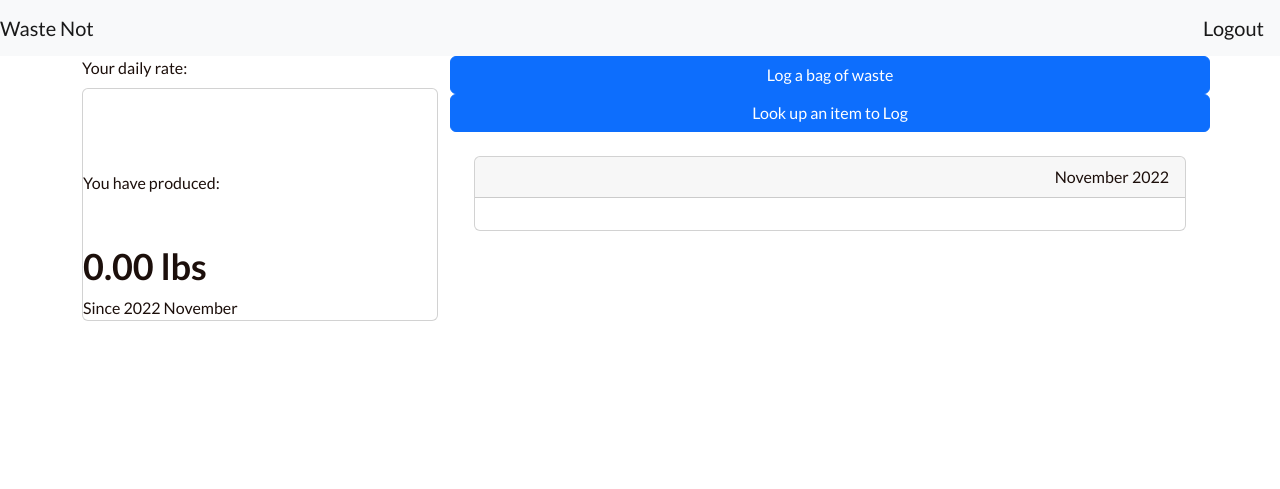
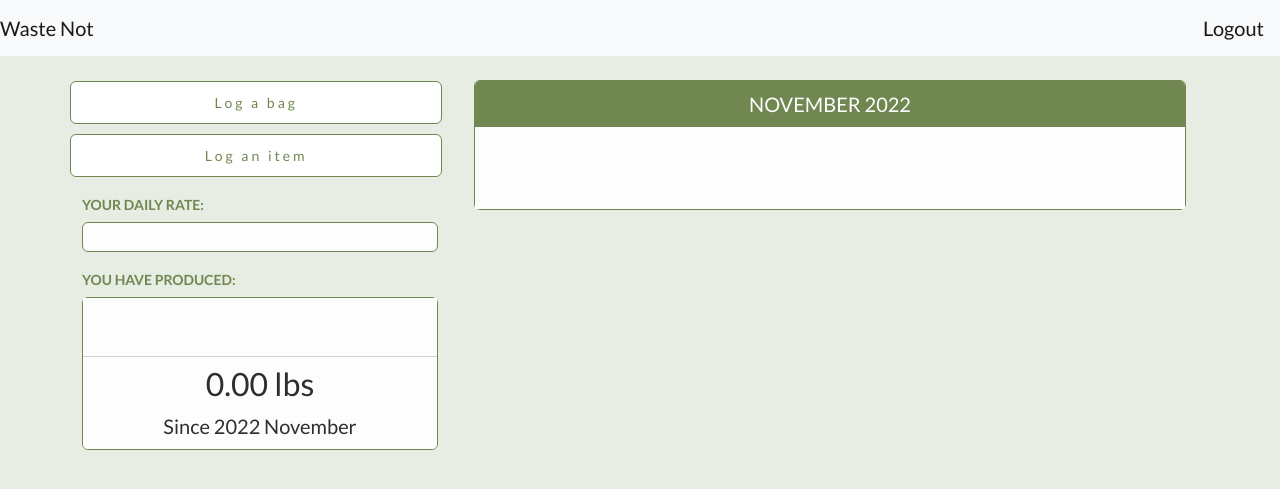
Before and after one commit to MartaSolomianko/waste-management-project, a Flask app: page /profile in a window 1280 px wide. Shown: the top 489 px of the page. Run offline with Flask 2, Linux system fonts and the light colour scheme; the visitor is signed in with stand-in values (Sample User, id 1); data comes from the database, SQL or seed files in the repository; data that the repository does not hold is empty.

Commit message:
WIP styling user profile

```diff
--- /dev/null
+++ b/static/css/profile.css
@@ -0,0 +1,125 @@
+h3 {
+    font-style: normal;
+    text-transform: uppercase;
+    font-weight: 700;
+    font-size: 14px;
+    color:#718752;
+}
+
+/* USER PROFILE PIE CHART */
+#piechart {
+    height: 20px;
+    width: 20%;
+    padding-bottom: 20px;
+  }
+
+#pie-chart-card {
+    margin-bottom: 40px;
+}
+
+/* USER PROFILE RECORDS */
+.flex-container {
+    display: flex;
+    flex-direction: row;
+    flex-wrap: wrap-reverse;
+    justify-content: flex-start;
+    align-items: flex-end;
+}
+
+#daily-rate-card {
+    background-color:#fdfdfd;
+    border-color: #718752;
+    width: 100%;
+    padding-top: 10px;
+    padding-bottom: 10px;
+    margin-bottom: 20px;
+    font-style: normal;
+    font-weight: 400;
+    font-size: 20px;
+    text-align: center;
+    text-transform: lowercase;
+
+}
+
+#display-record {
+    padding-top: 30px;
+    padding-left: 50px;
+    padding-right: 50px;
+    padding-bottom: 20px;
+}
+
+.container .card {
+    border-color: #718752;
+}
+
+.container .card-header {
+    background-color: #718752;
+    border: 0;
+    color: #fdfdfd;
+    margin-top: 0px;
+    font-style: normal;
+    font-weight: 400;
+    font-size: 20px;
+    text-align: center;
+    text-transform: uppercase;
+}
+
+.container .card-body {
+    background-color: #fdfdfd;
+    color: #718752;
+}
+
+.container .card-footer {
+    background-color: #fdfdfd;
+    font-style: normal;
+    font-weight: 400;
+    font-size: 20px;
+    text-align: center;
+}
+
+.container .swiper-button-prev {
+    color: #718752;
+  }
+
+.container .swiper-button-next {
+    color: #718752;
+  }
+
+.container .swiper-pagination-bullet-active {
+    background: #718752;
+  }
+
+
+/* BUTTONS TO LOG WASTE RECORDS */
+#log-bag {
+    background-color: white;
+    border-color: #718752;
+    width: 98%;
+    color: #718752;
+    font-size: 14px;
+    letter-spacing: 3px;
+    padding: 10px 0;
+    margin-bottom: 10px;
+    margin-top: 25px;
+}
+
+#log-bag:hover {
+    background-color: #718752;
+    color: white;
+}
+
+#log-item-btn {
+    background-color: white;
+    border-color: #718752;
+    width: 98%;
+    color: #718752;
+    font-size: 14px;
+    letter-spacing: 3px;
+    padding: 10px 0;
+    margin-bottom: 20px;
+}
+
+#log-item-btn:hover {
+    background-color: #718752;
+    color: white;
+}
--- a/static/css/styles.css
+++ b/static/css/styles.css
@@ -1,20 +1,9 @@
 body {
   font-family: 'Lato', sans-serif;
-  color: #1C0F0B;
+  color: #2E2E30;
+  background-color: #e8ede3;
 }
 
-
-/* USER PROFILE PIE CHART */
-#piechart {
-    height: 20px;
-    width: 20%;
-  }
-
-/* USER PROFILE RECORDS */
-.flex-container {
-    display: flex;
-    flex-direction: row;
-    flex-wrap: wrap-reverse;
-    justify-content: flex-start;
-    align-items: flex-end;
-}
+/* TODO: alert messages
+navigation
+flash messages */
--- a/static/profile.js
+++ b/static/profile.js
@@ -36,10 +36,10 @@ function userChart() {
                     // label: '2022 Waste totals',
                     data: data,
                     backgroundColor: [
-                        'rgb(255, 99, 132)',
-                        'rgb(54, 162, 235)',
-                        'rgb(255, 205, 86)',
-                        'rgb(2, 20, 186)',
+                        '#2E2E30',
+                        '#006C8C',
+                        '#718752',
+                        '#730217',
                     ],
                     hoverOffset: 2
                 }]
--- a/templates/base.html
+++ b/templates/base.html
@@ -14,6 +14,8 @@
     <link href="/static/css/styles.css" rel="stylesheet">
     <!-- Homepage style sheet -->
     <link href="/static/css/homepage.css" rel="stylesheet">
+    <!-- Profile style sheet -->
+    <link href="/static/css/profile.css" rel="stylesheet">
 
     <!-- JavaScript Bundle with Popper -->
     <script src="https://cdn.jsdelivr.net/npm/bootstrap@5.2.2/dist/js/bootstrap.bundle.min.js" integrity="sha384-OERcA2EqjJCMA+/3y+gxIOqMEjwtxJY7qPCqsdltbNJuaOe923+mo//f6V8Qbsw3" crossorigin="anonymous"></script>
--- a/templates/homepage.html
+++ b/templates/homepage.html
@@ -6,9 +6,7 @@
 {% block body %}
 <div id="background-img">
 <div class="container-fluid">
-
   <div class="row">
-
     <div class="col-md-4 offset-md-7 login-container">
       <div class="login-container-inside">
         <!-- if there's no user id stored in session, ask a user to login -->
@@ -56,8 +54,8 @@
                 </div>
               </div>
             </div>
-    </div>
-</div>
+          </div>
+      </div>
 </div>
 
 
--- a/templates/profile.html
+++ b/templates/profile.html
@@ -15,43 +15,43 @@
 {% block body %}
 
 <!------------- USER INFO -------------------------------------->
-<!-- <div>
-    <h1>Hi {{ user.name }}!</h1>
-</div> -->
-
-
 <input type="hidden" id="user-id" value="{{ session.get('user_id') }}">
 
 <!---------------- PIE CHART ----------------------------------------->
 <div class="container">
   <div class="row">
     <div class="col-4">
+      <div class="row">
+        <button id="log-bag" class="btn btn-primary" data-bs-toggle="modal" data-bs-target="#show-log-bag-modal">Log a bag</button>
+        <a href="/profile/search" id="log-item-btn" class="btn btn-primary">Log an item</a>
+      </div>
 
-      <div>Your daily rate:</div>
+        <h3>Your daily rate:</h3>
+          <div id="daily-rate-card" class="card">
             <h2 id="daily-rate"></h2>
-
-      <div class="card">
+          </div>
+        <h3>You have produced:</h3>
+          <div id="pie-chart-card" class="card">
             <div class="card-body">
               <!-- pie chart and counter of user's lifetime totals-->
                 <div id="display-pie-chart">
                   <canvas id="piechart"></canvas>
                 </div>
               </div>
-        <br>
+            <div class="card-footer">
         {% if records_dict %}
-          <div>You have produced:</div>
-            <h1 id="lifetime-total"></h1>
+
+        <h2 id="lifetime-total"></h2>
       <div id="start-date">Since {{ start_date }}</div>
     {% endif %}
+      </div>
           </div>
         </div>
 
 <!----------------- BUTTONS TO LOG A NEW RECORD ------------------------------->
     <div class="col-8">
-     <div class="row">
-      <button id="log-bag" class="btn btn-primary" data-bs-toggle="modal" data-bs-target="#show-log-bag-modal">Log a bag of waste</button>
-      <a href="/profile/search" id="log-item-btn" class="btn btn-primary">Look up an item to Log</a>
-    </div>
+
+
 
 <!----------------- SHOW USER RECORDS AS GRID ON PROFILE ---------------------->
 <br>
```
Lines whose indentation alone changed are shown as unchanged.
